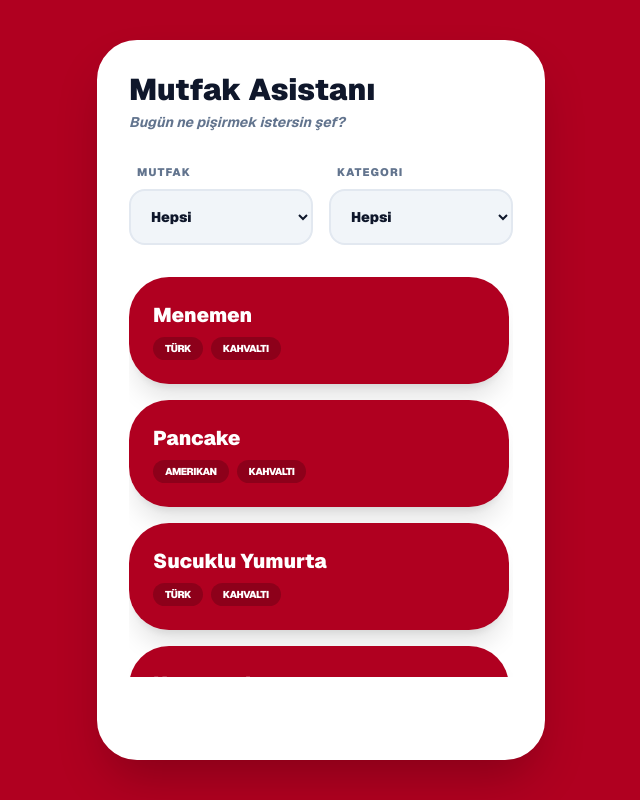
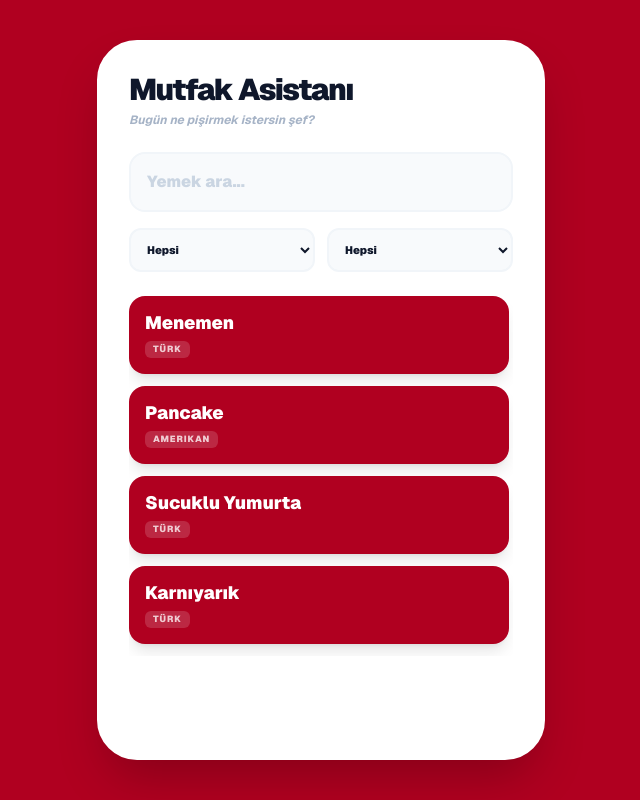
Before and after one commit to uygarsahiin33/chefapp, a Next.js app: page / in a window 1280 px wide. Shown: the whole page, without its empty margins (319-959 px from the left). Built offline with nearby package versions, Linux system fonts and the light colour scheme.

Commit message:
Add files via upload

```diff
--- a/src/app/page.tsx
+++ b/src/app/page.tsx
@@ -1,5 +1,5 @@
 "use client";
-import React, { useEffect } from 'react';
+import React, { useEffect, useState } from 'react';
 import { useChefStore } from '@/store/useChefStore';
 import { motion, AnimatePresence } from 'framer-motion';
 import { TimerElement } from '@/components/timer';
@@ -7,6 +7,10 @@ import { RECIPES } from '@/data/recipes';
 
 export default function Home() {
   const store = useChefStore();
+  const [searchTerm, setSearchTerm] = useState("");
+  const [isTimerFinished, setIsTimerFinished] = useState(false);
+
+  const portionRatio = store.servings / 4;
 
   const cuisines = ["Hepsi", ...Array.from(new Set(RECIPES.map(r => r.cuisine)))];
   const categories = ["Hepsi", ...Array.from(new Set(RECIPES.map(r => r.category)))];
@@ -14,11 +18,13 @@ export default function Home() {
   const filteredRecipes = RECIPES.filter(r => {
     const cMatch = store.cuisineFilter === "Hepsi" || r.cuisine === store.cuisineFilter;
     const catMatch = store.categoryFilter === "Hepsi" || r.category === store.categoryFilter;
-    return cMatch && catMatch;
+    const searchMatch = r.name.toLowerCase().includes(searchTerm.toLowerCase());
+    return cMatch && catMatch && searchMatch;
   });
 
-  const allIngredientsChecked = store.selectedRecipe &&
-    store.selectedRecipe.ingredients.every((i: string) => store.selectedIngredients[i]);
+  const allIngredientsChecked = store.selectedRecipe?.ingredients.every(
+    (i: any) => store.selectedIngredients[i.name]
+  );
 
   useEffect(() => {
     if (store.view === 'ingredients' && allIngredientsChecked) {
@@ -27,39 +33,66 @@ export default function Home() {
     }
   }, [allIngredientsChecked, store.view]);
 
+  const handleTimerUpdate = (status: boolean) => {
+    setTimeout(() => setIsTimerFinished(status), 0);
+  };
+
+  const isButtonActive = () => {
+    const currentStep = store.selectedRecipe?.steps[store.step];
+    if (!currentStep) return false;
+    return currentStep.timer === 0 || isTimerFinished;
+  };
+
   return (
     <main className="min-h-screen bg-[#b00020] p-4 flex justify-center items-center font-sans">
       <div className="bg-white w-full max-w-md min-h-[90vh] rounded-[2.5rem] shadow-2xl overflow-hidden flex flex-col relative border-8 border-white">
+
+        {/* PROGRESS BAR */}
+        <AnimatePresence>
+          {store.view === 'assistant' && store.selectedRecipe && (
+            <motion.div
+              initial={{ opacity: 0 }} animate={{ opacity: 1 }} exit={{ opacity: 0 }}
+              className="absolute top-0 left-0 w-full h-1.5 bg-slate-100 z-50"
+            >
+              <motion.div
+                className="h-full bg-[#b00020]"
+                initial={{ width: 0 }}
+                animate={{ width: `${((store.step + 1) / store.selectedRecipe.steps.length) * 100}%` }}
+                transition={{ type: "spring", stiffness: 50, damping: 20 }}
+              />
+            </motion.div>
+          )}
+        </AnimatePresence>
+
         <AnimatePresence mode="wait">
 
-          {/* EKRAN 1: TARİF LİSTESİ */}
+          {/* 1. LISTE EKRANI */}
           {store.view === 'welcome' && (
-            <motion.div key="list" initial={{ opacity: 0 }} animate={{ opacity: 1 }} exit={{ opacity: 0 }} className="p-6">
-              <h1 className="text-3xl font-black mb-1 text-slate-900">Mutfak Asistanı</h1>
-              <p className="text-slate-500 text-sm mb-8 font-bold italic">Bugün ne pişirmek istersin şef?</p>
+            <motion.div key="list" initial={{ opacity: 0 }} animate={{ opacity: 1 }} className="p-6">
+              <h1 className="text-3xl font-black mb-1 text-slate-900 tracking-tighter">Mutfak Asistanı</h1>
+              <p className="text-slate-400 text-xs font-bold mb-6 italic opacity-80">Bugün ne pişirmek istersin şef?</p>
 
-              <div className="grid grid-cols-2 gap-4 mb-8">
-                <div className="flex flex-col gap-2">
-                  <label className="text-[11px] font-black uppercase text-slate-500 ml-2 tracking-widest">Mutfak</label>
-                  <select value={store.cuisineFilter} onChange={(e) => store.setCuisineFilter(e.target.value)} className="bg-slate-100 p-4 rounded-2xl text-sm font-black border-2 border-slate-200 text-slate-900 outline-none cursor-pointer">
-                    {cuisines.map(c => <option key={c} value={c}>{c}</option>)}
-                  </select>
-                </div>
-                <div className="flex flex-col gap-2">
-                  <label className="text-[11px] font-black uppercase text-slate-500 ml-2 tracking-widest">Kategori</label>
-                  <select value={store.categoryFilter} onChange={(e) => store.setCategoryFilter(e.target.value)} className="bg-slate-100 p-4 rounded-2xl text-sm font-black border-2 border-slate-200 text-slate-900 outline-none cursor-pointer">
-                    {categories.map(c => <option key={c} value={c}>{c}</option>)}
-                  </select>
-                </div>
+              <input
+                type="text" placeholder="Yemek ara..." value={searchTerm}
+                onChange={(e) => setSearchTerm(e.target.value)}
+                className="w-full p-4 mb-4 bg-slate-50 rounded-2xl text-base font-black text-slate-900 outline-none border-2 border-slate-100 focus:border-[#b00020] transition-all placeholder:text-slate-300"
+              />
+
+              <div className="grid grid-cols-2 gap-3 mb-6">
+                <select value={store.cuisineFilter} onChange={(e) => store.setCuisineFilter(e.target.value)} className="bg-slate-50 p-3 rounded-xl text-[11px] font-black border-2 border-slate-100 text-slate-900 outline-none">
+                  {cuisines.map(c => <option key={c} value={c}>{c}</option>)}
+                </select>
+                <select value={store.categoryFilter} onChange={(e) => store.setCategoryFilter(e.target.value)} className="bg-slate-50 p-3 rounded-xl text-[11px] font-black border-2 border-slate-100 text-slate-900 outline-none">
+                  {categories.map(c => <option key={c} value={c}>{c}</option>)}
+                </select>
               </div>
 
-              <div className="flex flex-col gap-4 h-[50vh] overflow-y-auto pr-1">
+              <div className="flex flex-col gap-3 h-[45vh] overflow-y-auto pr-1">
                 {filteredRecipes.map(r => (
-                  <button key={r.id} onClick={() => store.setRecipe(r)} className="w-full bg-[#b00020] text-white p-6 rounded-[2.5rem] text-left active:scale-95 transition-all shadow-xl hover:bg-red-700">
-                    <div className="font-black text-xl mb-2">{r.name}</div>
-                    <div className="flex gap-2">
-                      <span className="text-[10px] font-black bg-black/20 px-3 py-1 rounded-full uppercase tracking-tighter">{r.cuisine}</span>
-                      <span className="text-[10px] font-black bg-black/20 px-3 py-1 rounded-full uppercase tracking-tighter">{r.category}</span>
+                  <button key={r.id} onClick={() => store.setRecipe(r)} className="w-full bg-[#b00020] text-white p-4 rounded-2xl text-left active:scale-95 transition-all shadow-lg">
+                    <div className="font-black text-lg leading-tight">{r.name}</div>
+                    <div className="flex gap-2 mt-1.5 opacity-80">
+                      <span className="text-[9px] font-black uppercase tracking-widest bg-white/20 px-2 py-0.5 rounded-md">{r.cuisine}</span>
                     </div>
                   </button>
                 ))}
@@ -67,71 +100,101 @@ export default function Home() {
             </motion.div>
           )}
 
-          {/* EKRAN 2: MALZEME LİSTESİ */}
+          {/* 2. MALZEME KONTROL EKRANI */}
           {store.view === 'ingredients' && store.selectedRecipe && (
-            <motion.div key="ing" initial={{ x: 50, opacity: 0 }} animate={{ x: 0, opacity: 1 }} exit={{ x: -50, opacity: 0 }} className="p-8 flex flex-col h-full">
-              <button onClick={store.resetApp} className="bg-slate-100 text-slate-800 font-black text-xs px-4 py-2 rounded-full mb-6 w-fit active:scale-90 transition-transform tracking-widest uppercase">← Geri</button>
-              <h2 className="text-3xl font-black mb-2 text-slate-900 leading-tight">{store.selectedRecipe.name}</h2>
-              <p className="text-sm font-bold text-[#b00020] mb-8 uppercase tracking-widest">Malzemeleri Hazırla</p>
+            <motion.div key="ing" initial={{ opacity: 0 }} animate={{ opacity: 1 }} className="p-8 flex flex-col h-full">
+              <div className="flex justify-between items-center mb-6">
+                <button onClick={store.resetApp} className="bg-slate-100 text-slate-800 font-black text-[10px] px-4 py-2 rounded-full uppercase tracking-widest">← Geri</button>
+                <div className="flex items-center gap-2 bg-slate-50 p-1 rounded-2xl border border-slate-100">
+                  <button onClick={() => store.setServings(Math.max(1, store.servings - 1))} className="w-8 h-8 flex items-center justify-center bg-white rounded-xl shadow-sm font-black text-[#b00020] active:scale-90">–</button>
+                  <div className="px-2 text-center">
+                    <div className="text-[11px] font-black text-slate-900 leading-none">{store.servings}</div>
+                    <div className="text-[7px] font-bold text-slate-400 uppercase leading-none mt-0.5">Kişi</div>
+                  </div>
+                  <button onClick={() => store.setServings(store.servings + 1)} className="w-8 h-8 flex items-center justify-center bg-white rounded-xl shadow-sm font-black text-[#b00020] active:scale-90">+</button>
+                </div>
+              </div>
 
-              <div className="flex flex-col gap-4 overflow-y-auto max-h-[50vh] pr-2">
-                {store.selectedRecipe.ingredients.map((ing: string) => (
-                  <label key={ing} className={`flex items-center gap-5 p-6 rounded-[2rem] border-2 transition-all cursor-pointer shadow-sm ${store.selectedIngredients[ing] ? 'border-green-600 bg-green-50' : 'border-slate-200 bg-slate-50'}`}>
-                    <input type="checkbox" checked={store.selectedIngredients[ing] || false} onChange={() => store.toggleIngredient(ing)} className="w-6 h-6 accent-green-600 rounded-lg cursor-pointer" />
-                    <span className={`font-black text-lg ${store.selectedIngredients[ing] ? 'text-green-700 line-through opacity-40' : 'text-slate-800'}`}>{ing}</span>
+              <h2 className="text-2xl font-black text-slate-900 leading-tight">{store.selectedRecipe.name}</h2>
+              <p className="text-[10px] font-bold text-[#b00020] mb-6 uppercase tracking-[0.2em]">Hazırlık: Malzemeleri Seç</p>
+
+              <div className="flex flex-col gap-3 overflow-y-auto max-h-[48vh] pr-2">
+                {store.selectedRecipe.ingredients.map((ing: any) => (
+                  <label key={ing.name} className={`flex items-center gap-4 p-5 rounded-2xl border-2 transition-all cursor-pointer ${store.selectedIngredients[ing.name] ? 'border-green-500 bg-green-50' : 'border-slate-100 bg-slate-50'}`}>
+                    <input type="checkbox" checked={store.selectedIngredients[ing.name] || false} onChange={() => store.toggleIngredient(ing.name)} className="w-5 h-5 accent-green-600 rounded" />
+                    <span className={`font-black text-base ${store.selectedIngredients[ing.name] ? 'text-green-700 line-through opacity-40' : 'text-slate-800'}`}>
+                      {Number((ing.amount * portionRatio).toFixed(1))} {ing.unit} {ing.name}
+                    </span>
                   </label>
                 ))}
               </div>
             </motion.div>
           )}
 
-          {/* EKRAN 3: MUTFAK ASİSTANI (GERİ BUTONU DAHİL) */}
+          {/* 3. ASİSTAN EKRANI (MALZEME DESTEKLİ) */}
           {store.view === 'assistant' && store.selectedRecipe && (
-            <motion.div key="step" initial={{ opacity: 0, scale: 0.95 }} animate={{ opacity: 1, scale: 1 }} className="p-8 flex flex-col h-full items-center text-center">
-              <div className="w-full flex justify-between items-center mb-8">
-                <div className="bg-slate-900 text-white px-5 py-2 rounded-full text-[10px] font-black uppercase tracking-widest">
-                  ADIM {store.step + 1} / {store.selectedRecipe.steps.length}
+            <motion.div key="step" initial={{ opacity: 0 }} animate={{ opacity: 1 }} className="p-8 flex flex-col h-full items-center text-center relative">
+              <div className="w-full flex justify-between items-center mb-6 mt-2">
+                <div className="flex flex-col items-start text-left">
+                  <span className="text-[10px] font-black text-slate-400 uppercase tracking-widest">Adım</span>
+                  <span className="text-xl font-black text-slate-900 italic leading-none">{store.step + 1} / {store.selectedRecipe.steps.length}</span>
                 </div>
-                <button onClick={store.resetApp} className="text-[10px] font-black text-[#b00020] uppercase tracking-widest">İptal</button>
+                <button onClick={store.resetApp} className="text-[10px] font-black text-[#b00020] border-2 border-red-50 px-4 py-1.5 rounded-full uppercase tracking-tighter">Bitir</button>
               </div>
 
-              <motion.h3 key={store.step} initial={{ y: 20, opacity: 0 }} animate={{ y: 0, opacity: 1 }} className="text-2xl font-black text-slate-900 mb-6 leading-snug min-h-[100px] flex items-center justify-center">
+              <h3 className="text-xl font-black text-slate-900 mb-6 leading-tight min-h-[80px] flex items-center justify-center">
                 {store.selectedRecipe.steps[store.step].text}
-              </motion.h3>
+              </h3>
+
+              {/* ADIMDAKİ MALZEMELER */}
+              <div className="flex flex-wrap justify-center gap-2 mb-8">
+                {store.selectedRecipe.steps[store.step].requiredIngredients?.length > 0 ? (
+                  store.selectedRecipe.steps[store.step].requiredIngredients.map((ingId: string) => {
+                    const ing = store.selectedRecipe.ingredients.find((i: any) => i.id === ingId);
+                    if (!ing) return null;
+                    return (
+                      <motion.div initial={{ scale: 0.8 }} animate={{ scale: 1 }} key={ingId} className="bg-slate-900 text-white px-3 py-1.5 rounded-xl flex items-center gap-2 shadow-lg">
+                        <span className="text-[10px] font-black text-yellow-400">
+                          {Number((ing.amount * portionRatio).toFixed(1))} {ing.unit}
+                        </span>
+                        <span className="text-[11px] font-bold uppercase tracking-tight">{ing.name}</span>
+                      </motion.div>
+                    );
+                  })
+                ) : (
+                  <span className="text-[10px] font-bold text-slate-300 italic uppercase">Ek malzeme gerekmiyor</span>
+                )}
+              </div>
 
               {store.selectedRecipe.steps[store.step].timer > 0 && (
-                <TimerElement key={`timer-${store.step}`} totalSeconds={store.selectedRecipe.steps[store.step].timer} />
+                <TimerElement totalSeconds={store.selectedRecipe.steps[store.step].timer} onTimerEnd={handleTimerUpdate} />
               )}
 
-              <div className="mt-auto w-full flex gap-3">
+              <div className="mt-auto w-full flex gap-3 pt-4">
                 {store.step > 0 && (
-                  <button
-                    onClick={() => store.setStep(store.step - 1)}
-                    className="flex-1 py-6 bg-slate-100 text-slate-900 rounded-[2.5rem] font-black shadow-md active:scale-95 transition-transform text-xs uppercase tracking-widest"
-                  >
-                    Geri
-                  </button>
+                  <button onClick={() => { store.setStep(store.step - 1); setIsTimerFinished(false); }} className="flex-1 py-4 bg-slate-100 text-slate-400 rounded-2xl font-black text-[10px] uppercase">Geri</button>
                 )}
                 <button
                   onClick={() => {
-                    if (store.step < store.selectedRecipe.steps.length - 1) store.setStep(store.step + 1);
-                    else store.setView('done');
+                    if (store.step < store.selectedRecipe.steps.length - 1) {
+                      store.setStep(store.step + 1); setIsTimerFinished(false);
+                    } else { store.setView('done'); }
                   }}
-                  className={`py-6 bg-[#b00020] text-white rounded-[2.5rem] font-black shadow-2xl active:scale-95 transition-transform uppercase tracking-widest ${store.step > 0 ? 'flex-[2] text-sm' : 'w-full text-lg'}`}
+                  className={`flex-[2] py-4 rounded-2xl font-black text-xs uppercase tracking-widest transition-all duration-300 ${isButtonActive() ? 'bg-[#b00020] text-white shadow-xl scale-105' : 'bg-red-50 text-red-200 cursor-not-allowed'}`}
                 >
-                  {store.step < store.selectedRecipe.steps.length - 1 ? "Sonraki" : "PİŞİRMEYİ BİTİR"}
+                  {store.step < store.selectedRecipe.steps.length - 1 ? "Sonraki Adım" : "PİŞİRMEYİ BİTİR"}
                 </button>
               </div>
             </motion.div>
           )}
 
-          {/* EKRAN 4: BİTİŞ */}
+          {/* 4. AFİYET OLSUN */}
           {store.view === 'done' && (
-            <motion.div key="done" initial={{ scale: 0.8, opacity: 0 }} animate={{ scale: 1, opacity: 1 }} className="flex-1 flex flex-col items-center justify-center p-8 text-center bg-white">
-              <div className="text-8xl mb-8 drop-shadow-lg">👨‍🍳</div>
-              <h2 className="text-4xl font-black mb-4 text-slate-900 tracking-tighter italic">AFİYET OLSUN!</h2>
-              <p className="text-slate-500 font-bold mb-12 uppercase tracking-widest">Mükemmel bir iş çıkardın şef.</p>
-              <button onClick={store.resetApp} className="w-full py-6 bg-[#b00020] text-white rounded-[2.5rem] font-black shadow-xl active:scale-95 transition-all text-lg uppercase tracking-widest">Başa Dön</button>
+            <motion.div key="done" initial={{ scale: 0.9 }} animate={{ scale: 1 }} className="flex-1 flex flex-col items-center justify-center p-8 text-center">
+              <div className="text-7xl mb-8 animate-bounce">👨‍🍳</div>
+              <h2 className="text-4xl font-black mb-4 text-slate-900 italic tracking-tighter">HARİKAYDI!</h2>
+              <p className="text-slate-400 font-bold mb-8 uppercase text-[10px] tracking-widest">Eline sağlık şef, yeni bir maceraya ne dersin?</p>
+              <button onClick={store.resetApp} className="w-full py-5 bg-[#b00020] text-white rounded-[2rem] font-black shadow-xl text-sm uppercase tracking-widest active:scale-95 transition-all">Yeni Tarif Seç</button>
             </motion.div>
           )}
 
```
